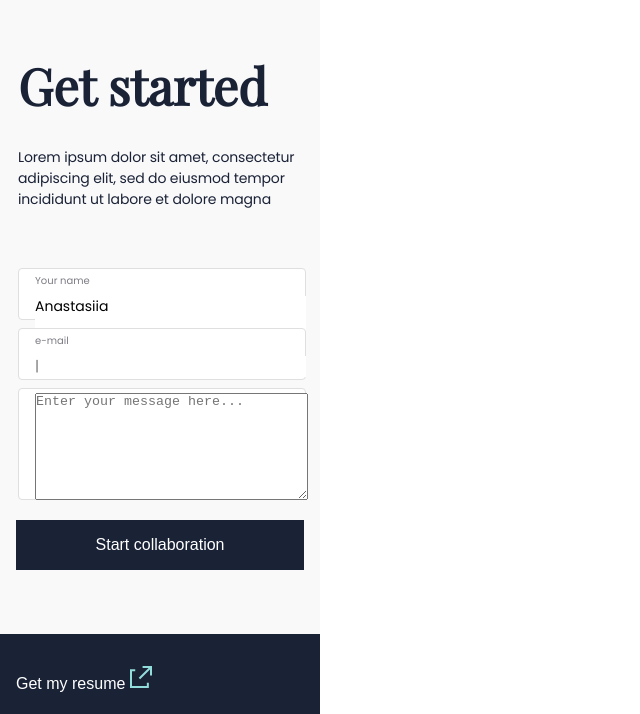
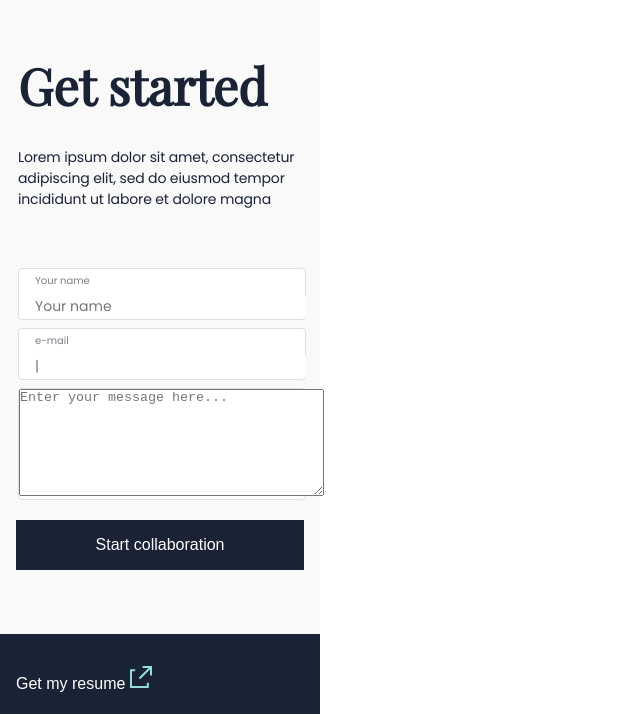
Before and after one commit to andym80/portfolio-site, a website: page index.html in a window 1280 px wide. Shown: the part 4316-5030 px from the top of the page, without its empty margins (0-640 px from the left). Drawn offline with nearby package versions, Linux system fonts and the light colour scheme.

Commit message:
index.html fix required changes

```diff
--- a/index.html
+++ b/index.html
@@ -207,32 +207,32 @@
       </p>
     </div>
 
-    <ul class="form-name-box">
-      <li class="form-name-gray"><label for="name">Your name</label></li>
-      <li class="fill-name">
-        <input type="text" name="name" id="name" value="Anastasiia" placeholder="Your name" maxlength="30" required>
-        <input>
-      </li>
+    <form action="https://formspree.io/f/myyobvpo" method="Post" class="form-name-box">
+      <div class="form-name-gray"><label for="name">Your name</label></div>
+      <div class="fill-name">
+        <input type="text" name="name" id="name" value="" placeholder="Your name" maxlength="30" required>
+      </div>
 
-    </ul>
+    </form>
 
-    <ul class="form-email-box">
-      <li class="form-email-gray"><label for="text">e-mail</label></li>
-      <li class="fill-email"><input type="text" name="e-mail" id="text" value="" placeholder="|" maxlength="30"
+    <form action="https://formspree.io/f/myyobvpo" method="POST" class="form-email-box">
+      <div class="form-email-gray"><label for="text">e-mail</label></div>
+      <div class="fill-email"><input type="email" name="e-mail" id="text" value="" placeholder="|" maxlength="30"
           required>
-      </li>
-    </ul>
+      </div>
+    </form>
 
-    <ul class="message-box">
-      <li class="fill-messagge"><label for="text"></label>
-        <textarea name="name" id="form" cols="32" rows="7" maxlength="500" wrap="soft"
+    <form class="message-box">
+      <div class="fill-messagge"><label for="text"></label>
+        <textarea name="name" id="form" cols="36" rows="7" maxlength="500" wrap="soft"
           placeholder="Enter your message here..." required></textarea>
 
-      </li>
-    </ul>
+      </div>
+    </form>
     <div class="start-collab-button-2">
-      <button>Start collaboration</button>
+      <button type="submit">Start collaboration</button>
     </div>
+
     <div class="resume-box">
       <button class="resume">
         Get my resume
```
